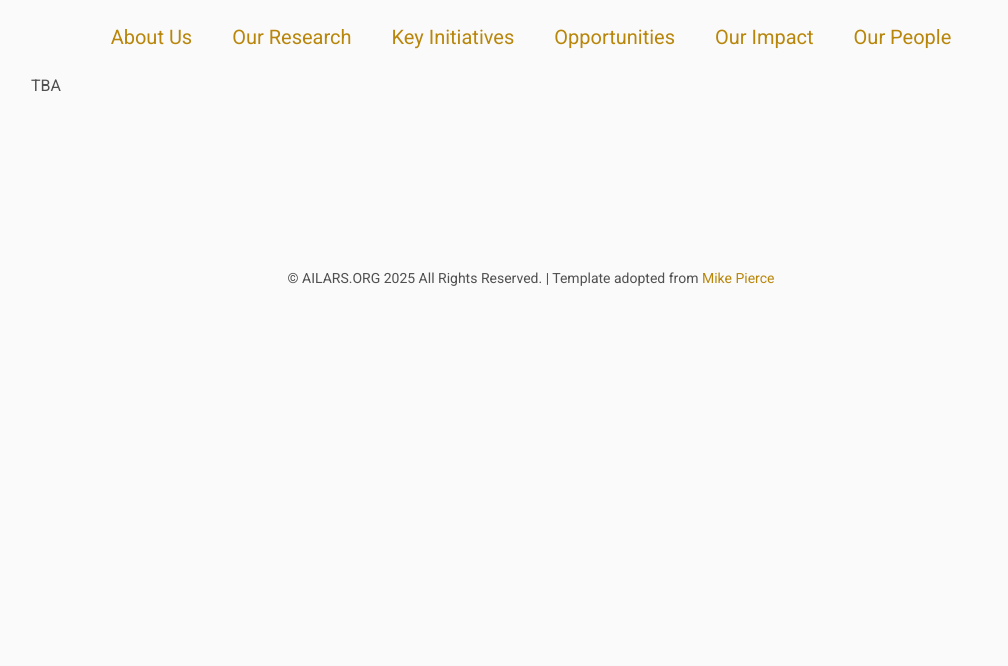
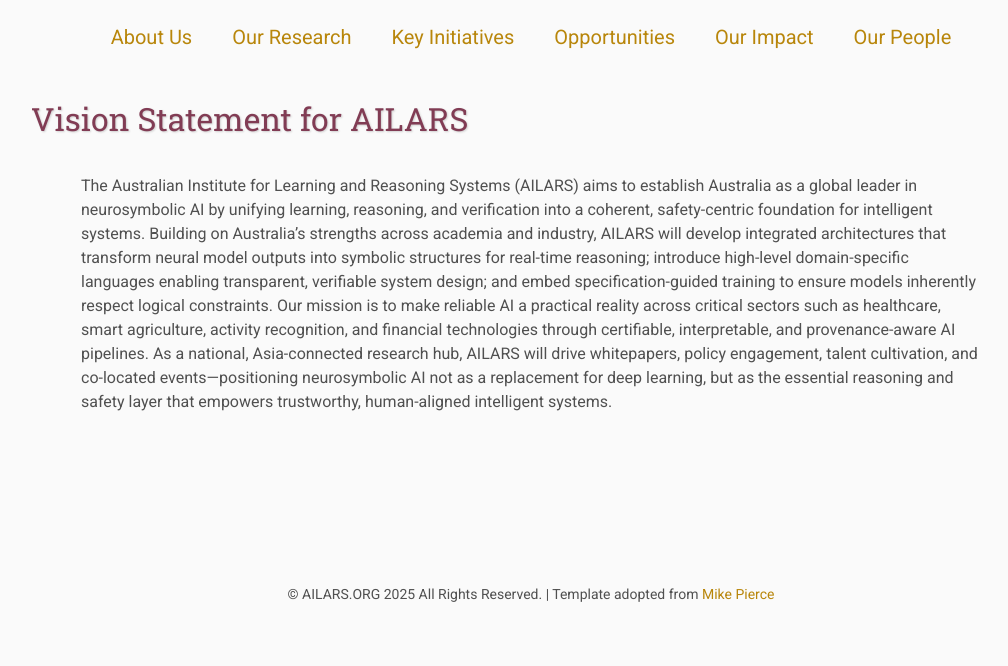
Before and after one commit to ITSEG-MQ/website-ailars, a Jekyll site: the page built from index.html, in a window 1280 px wide. Shown: the part 360-1026 px from the top of the page, without its empty margins (109-1117 px from the left). Built offline with Jekyll 4.4.1, drawn with Linux system fonts in a browser that asks for light colours; before the commit the page ends 900 px from its top, so only the background shows below that.

Commit message:
Fix h2 line break issue and update vision statement
Added style to fix h2 title line break overlap issue and updated vision statement for AILARS.

```diff
--- a/index.html
+++ b/index.html
@@ -3,8 +3,19 @@ layout: default
 title: Home
 nav: home
 ---
+<style>
+/* 修复 h2 标题换行重叠问题 */
+h2 {
+    line-height: 1.4;
+    word-break: break-word;
+}
+</style>
 
-TBA
+<h2>Vision Statement for AILARS</h2>
+
+<p>
+The Australian Institute for Learning and Reasoning Systems (AILARS) aims to establish Australia as a global leader in neurosymbolic AI by unifying learning, reasoning, and verification into a coherent, safety-centric foundation for intelligent systems. Building on Australia’s strengths across academia and industry, AILARS will develop integrated architectures that transform neural model outputs into symbolic structures for real-time reasoning; introduce high-level domain-specific languages enabling transparent, verifiable system design; and embed specification-guided training to ensure models inherently respect logical constraints. Our mission is to make reliable AI a practical reality across critical sectors such as healthcare, smart agriculture, activity recognition, and financial technologies through certifiable, interpretable, and provenance-aware AI pipelines. As a national, Asia-connected research hub, AILARS will drive whitepapers, policy engagement, talent cultivation, and co-located events—positioning neurosymbolic AI not as a replacement for deep learning, but as the essential reasoning and safety layer that empowers trustworthy, human-aligned intelligent systems.
+</p>
 
 <!-- <style>
 /* 修复 h2 标题换行重叠问题 */
```
